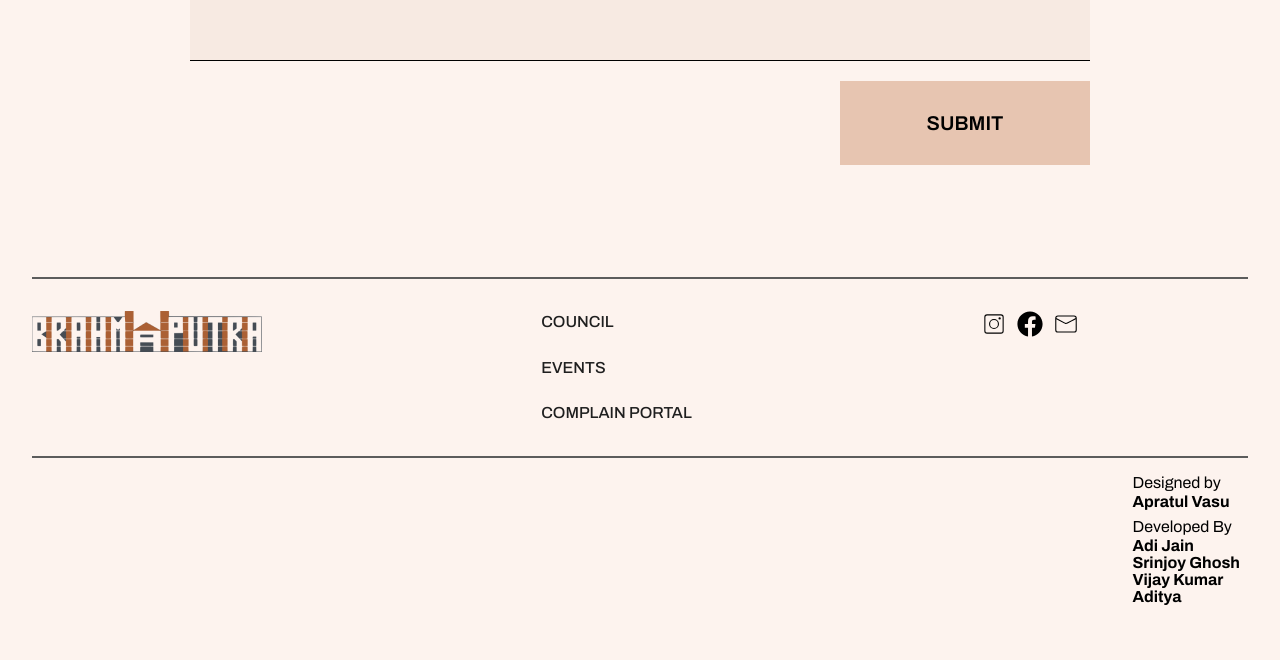
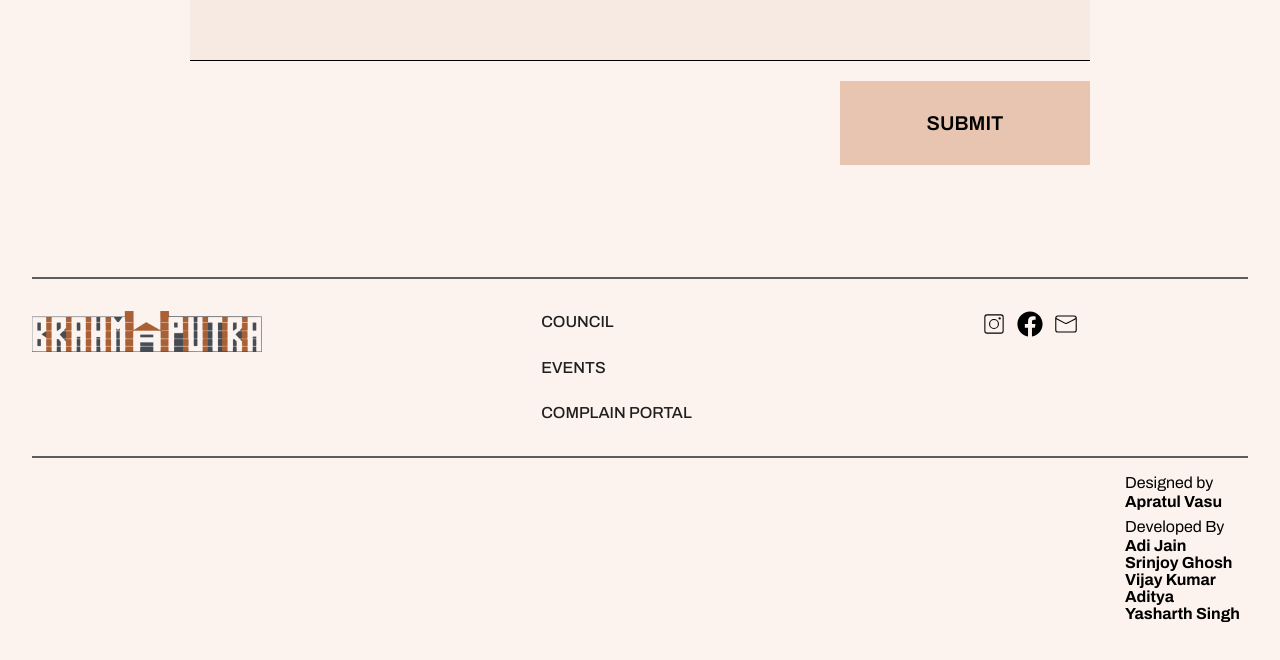
Before and after one commit to yagvalakya1975/Hostel_Website, a React (Create React App) app in the folder client/: page /complaints in a window 1280 px wide. Shown: the part 1347-2007 px from the top of the page. Built offline with nearby package versions, Linux system fonts and the light colour scheme.

Commit message:
Update footer.js

```diff
--- a/client/src/Components/footer.js
+++ b/client/src/Components/footer.js
@@ -45,6 +45,7 @@ const Footer = () => {
         <p className="names">Srinjoy Ghosh</p>
         <p className="names">Vijay Kumar</p>
         <p className="names">Aditya</p>
+        <p className="names">Yasharth Singh</p>
       </div>
     </div>
   );
```
